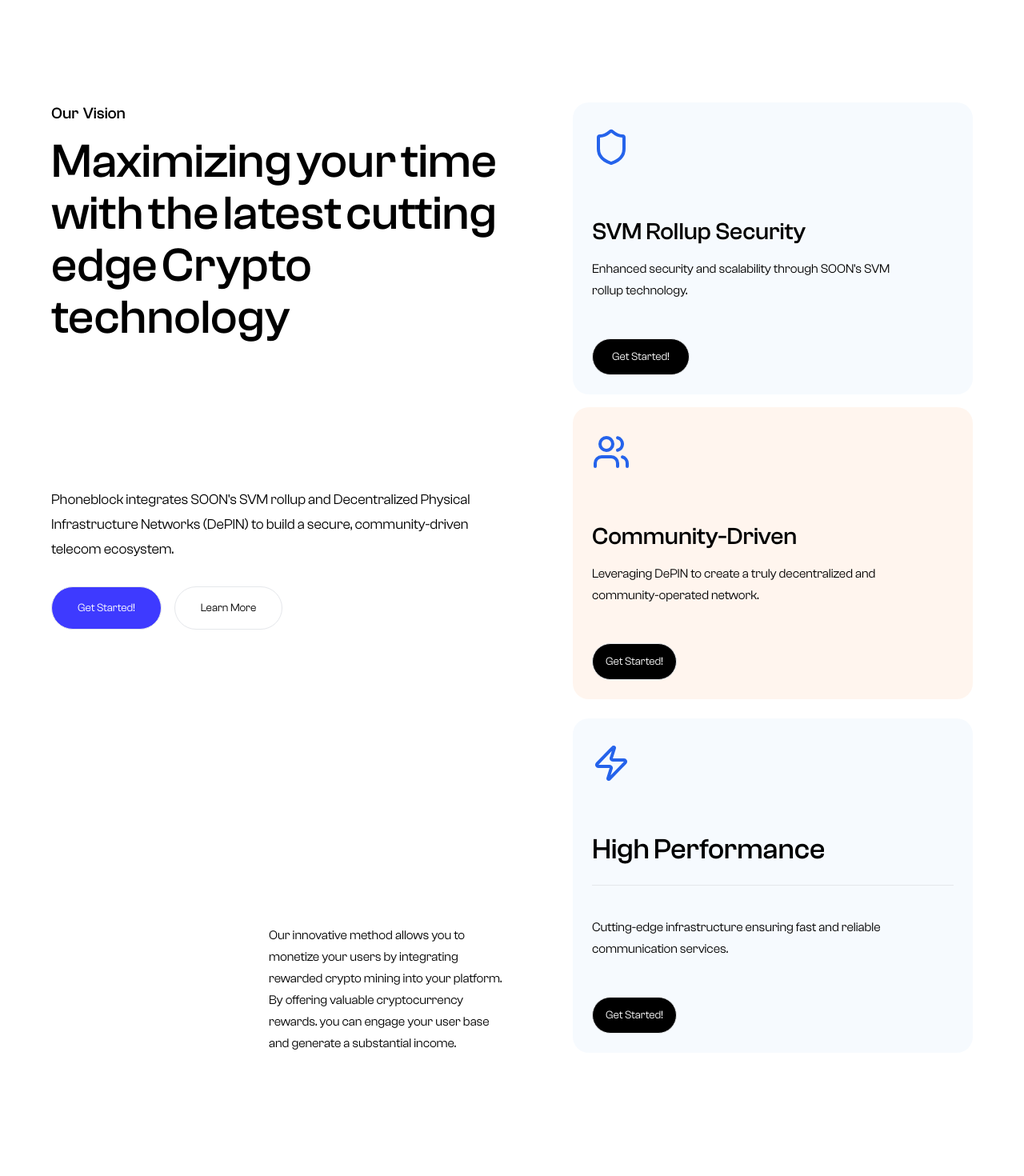
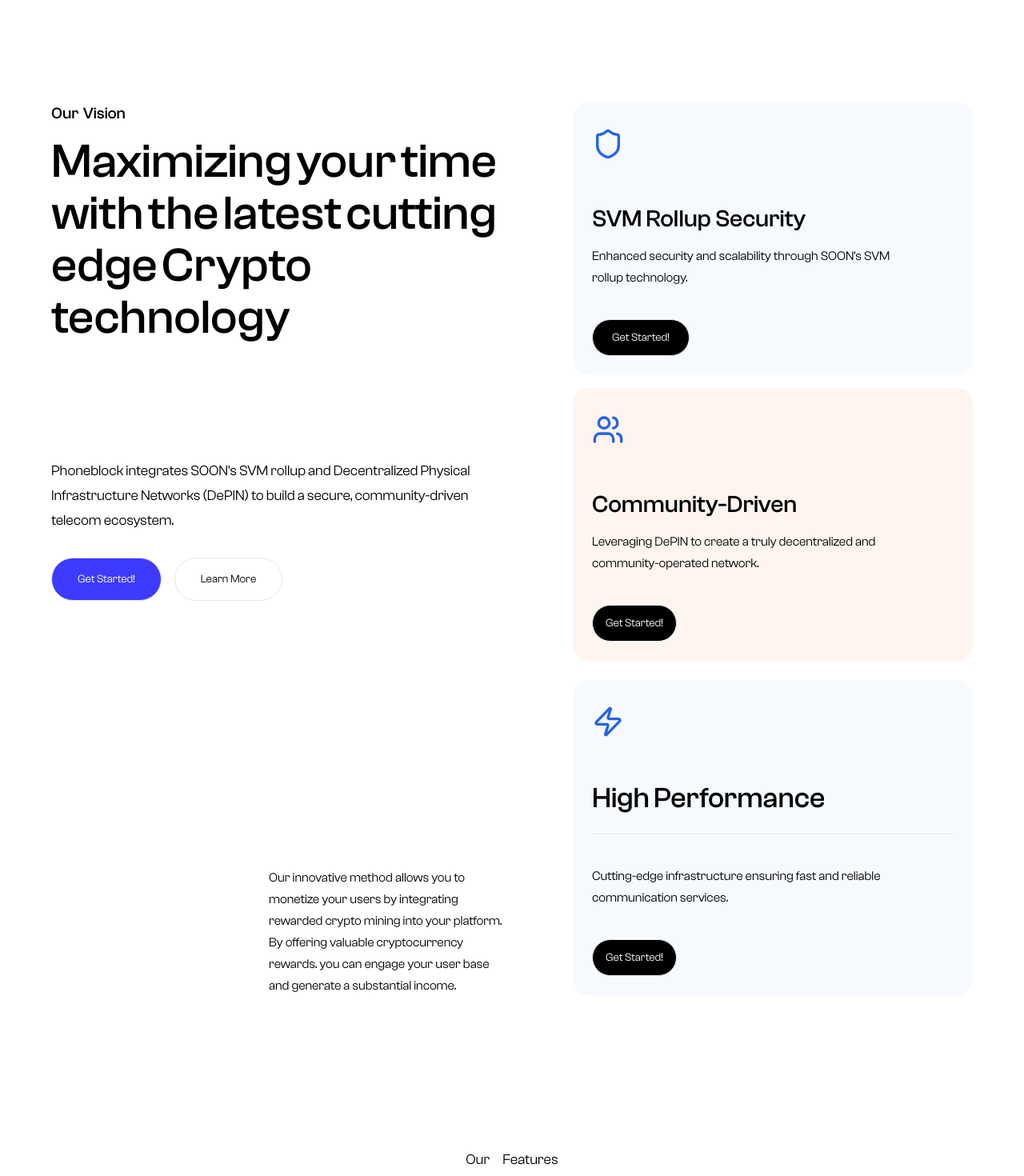
Before and after one commit to Tabintel/phoneblock.io, a Next.js app in the folder frontend/: page / in a window 1280 px wide. Shown: the part 820-2290 px from the top of the page at 80% size. Built offline with nearby package versions, Linux system fonts and the light colour scheme.

Commit message:
Made changes to the landing page interactivity

```diff
--- a/frontend/src/app/(landing_pages)/_components/Community.tsx
+++ b/frontend/src/app/(landing_pages)/_components/Community.tsx
@@ -4,7 +4,7 @@
 const Community = () => {
     return (
         <div className='flex w-full py-20 md:py-32 items-center gap-8 justify-center'>
-            <div className="max-w-custom mx-auto w-[90%] grid lg:grid-cols-custom gap-12 lg:gap-20">
+            <div className="max-w-custom mx-auto w-[90%] grid lg:grid-cols-custom gap-10 lg:gap-20">
                 <div className="w-full flex flex-col gap-4">
                     <h2 className="text-4xl flex-1 lg:text-6xl text-start leading-[1.2] family2 text-dark family2">
                         <span className="pb-4 block font-normal text-xl">
@@ -48,10 +48,10 @@
                 </div>
                 <div className="md:w-[500px] grid lg:grid-cols-1 gap-6">
                     <div className="w-full flex flex-col gap-4">
-                        <div className="min-h-[200px] w-full flex relative">
-                            <div className="min-h-[100%] z-10 rounded-[20px] w-full bg-[#e8f2fc61] flex p-6 pt-8 flex-col justify-between gap-12">
+                        <div className="min-h-[160px] w-full flex relative">
+                            <div className="min-h-[100%] z-10 rounded-[20px] w-full bg-[#e8f2fc61] flex p-6 pt-8 flex-col justify-between gap-10">
                                 <span>
-                                    <Shield className="h-12 w-12 text-blue-600 mb-4" />
+                                    <Shield className="h-10 w-10 text-blue-600 mb-4" />
                                 </span>
                                 <div className="flex flex-col gap-4">
 
@@ -74,10 +74,10 @@
                                 </span>
                             </div>
                         </div>
-                        <div className="min-h-[200px] w-full flex relative">
-                            <div className="min-h-[100%] z-10 rounded-[20px] w-full bg-[#ffe1cc56] flex p-6 pt-8 flex-col justify-between gap-12">
+                        <div className="min-h-[160px] w-full flex relative">
+                            <div className="min-h-[100%] z-10 rounded-[20px] w-full bg-[#ffe1cc56] flex p-6 pt-8 flex-col justify-between gap-10">
                                 <span>
-                                    <Users className="h-12 w-12 text-blue-600 mb-4" />
+                                    <Users className="h-10 w-10 text-blue-600 mb-4" />
                                 </span>
                                 <div className="flex flex-col gap-4">
 
@@ -101,11 +101,11 @@
                             </div>
                         </div>
                     </div>
-                    <div className="w-full min-h-[200px] flex flex-col gap-4">
+                    <div className="w-full min-h-[160px] flex flex-col gap-4">
                         <div className="min-h-full w-full flex relative">
-                            <div className="min-h-[100%] z-10 rounded-[20px] w-full bg-[#e8f2fc61] flex p-6 pt-8 flex-col justify-between gap-12">
+                            <div className="min-h-[100%] z-10 rounded-[20px] w-full bg-[#e8f2fc61] flex p-6 pt-8 flex-col justify-between gap-10">
                                 <span>
-                                    <Zap className="h-12 w-12 text-blue-600 mb-4" />
+                                    <Zap className="h-10 w-10 text-blue-600 mb-4" />
                                 </span>
                                 <div className="flex flex-col gap-4">
                                     <h3 className="text-3xl pb-6 border-b lg:text-4xl leading-[1.2] family2 text-dark family2">
--- a/frontend/src/app/(landing_pages)/_components/WhyChoose.tsx
+++ b/frontend/src/app/(landing_pages)/_components/WhyChoose.tsx
@@ -32,7 +32,7 @@
                 <ol className="lg:w-[90%] grid mt-4 lg:grid-cols-3 gap-4 lg:gap-6">
                     {
                         whyChooseUs?.map((data, index) => {
-                            return <div key={index} className="w-full justify-between flex flex-col gap-4 min-h-[260px] lg:min-h-[310px]  border p-6 rounded-2xl">
+                            return <div key={index} className="w-full flex flex-col justify-center gap-8 min-h-[260px] lg:min-h-[310px]  border p-6 rounded-2xl">
                                 {
                                     data.icon
                                 }
```
